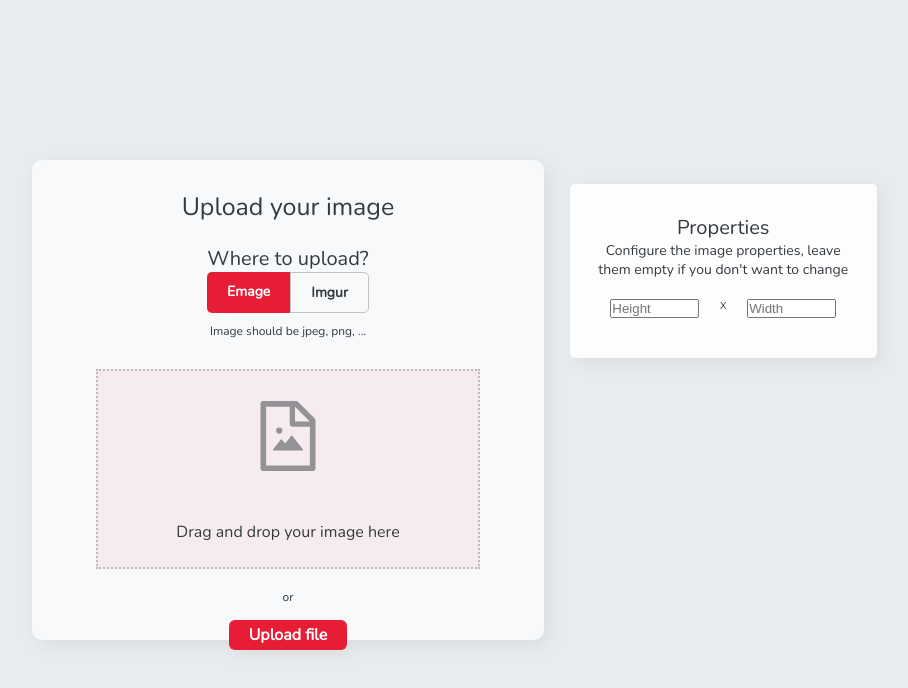
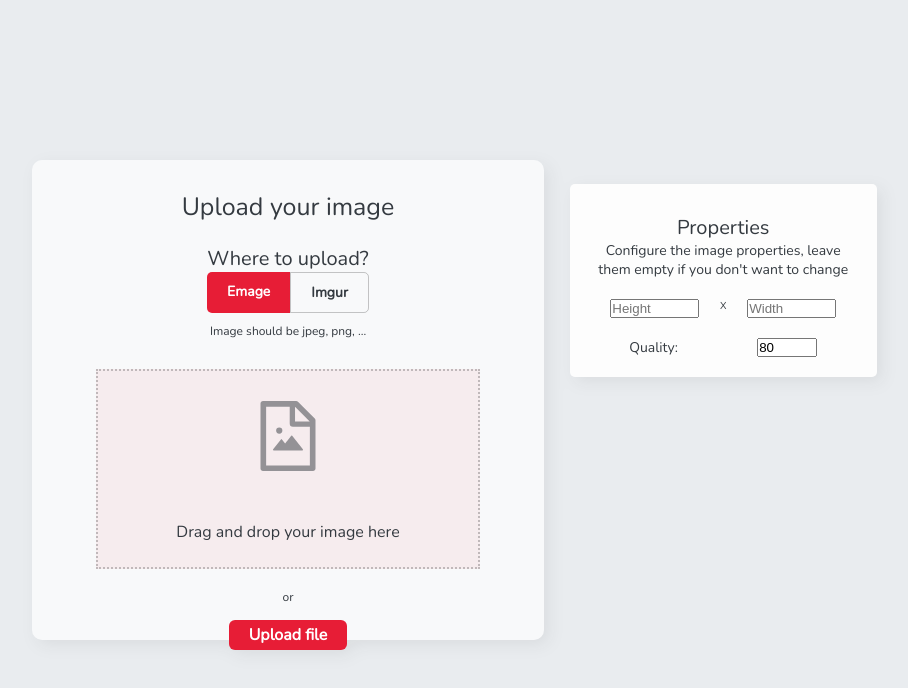
Before and after one commit to frostzt/emage, a React (Create React App) app in the folder client/: page / in a window 1280 px wide. Shown: the top 688 px of the page, without its empty margins (352-1260 px from the left). Built offline with nearby package versions, Linux system fonts and the light colour scheme.

Commit message:
Implementing the properties menu for the Emage API on the frontend

```diff
--- a/client/src/Components/Properties/Properties.jsx
+++ b/client/src/Components/Properties/Properties.jsx
@@ -5,6 +5,8 @@ import "./Properties.scss";
 
 const Properties = ({
   style,
+  quality,
+  format,
   handleHeightChange,
   handleWidthChange,
   handleQualityChange,
@@ -33,6 +35,20 @@ const Properties = ({
             className="propertiesMenu__content--sizeControl-width"
           />
         </div>
+        <div className="propertiesMenu__content--qualityControl">
+          <p className="propertiesMenu__content--qualityControl-title">
+            Quality:
+          </p>
+          <input
+            value={quality}
+            type="number"
+            max={100}
+            min={0}
+            onChange={handleQualityChange}
+            className="propertiesMenu__content--qualityControl-value"
+          />
+        </div>
+        <div className="propertiesMenu__content--formatControl"></div>
       </div>
     </div>
   );
--- a/client/src/Components/Properties/Properties.scss
+++ b/client/src/Components/Properties/Properties.scss
@@ -35,5 +35,14 @@
         width: 33.3%;
       }
     }
+
+    &--qualityControl {
+      display: flex;
+      justify-content: space-around;
+
+      &-title {
+        font-size: 1.4rem;
+      }
+    }
   }
 }
--- a/client/src/Components/UploadComponent/Upload.jsx
+++ b/client/src/Components/UploadComponent/Upload.jsx
@@ -58,7 +58,7 @@ const Upload = () => {
         // Append all the needed properties
         formData.append("image", file);
         formData.append("format", format);
-        formData.append("quality", quality);
+        formData.append("quality", quality > 100 || quality < 0 ? 80 : quality);
         formData.append("width", width ? width : "default");
         formData.append("height", height ? height : "default");
 
@@ -148,6 +148,8 @@ const Upload = () => {
                   top: "5%",
                   left: "105%",
                 }}
+                quality={quality}
+                format={format}
                 handleWidthChange={handleWidthChange}
                 handleFormatChange={handleFormatChange}
                 handleHeightChange={handleHeightChange}
```
